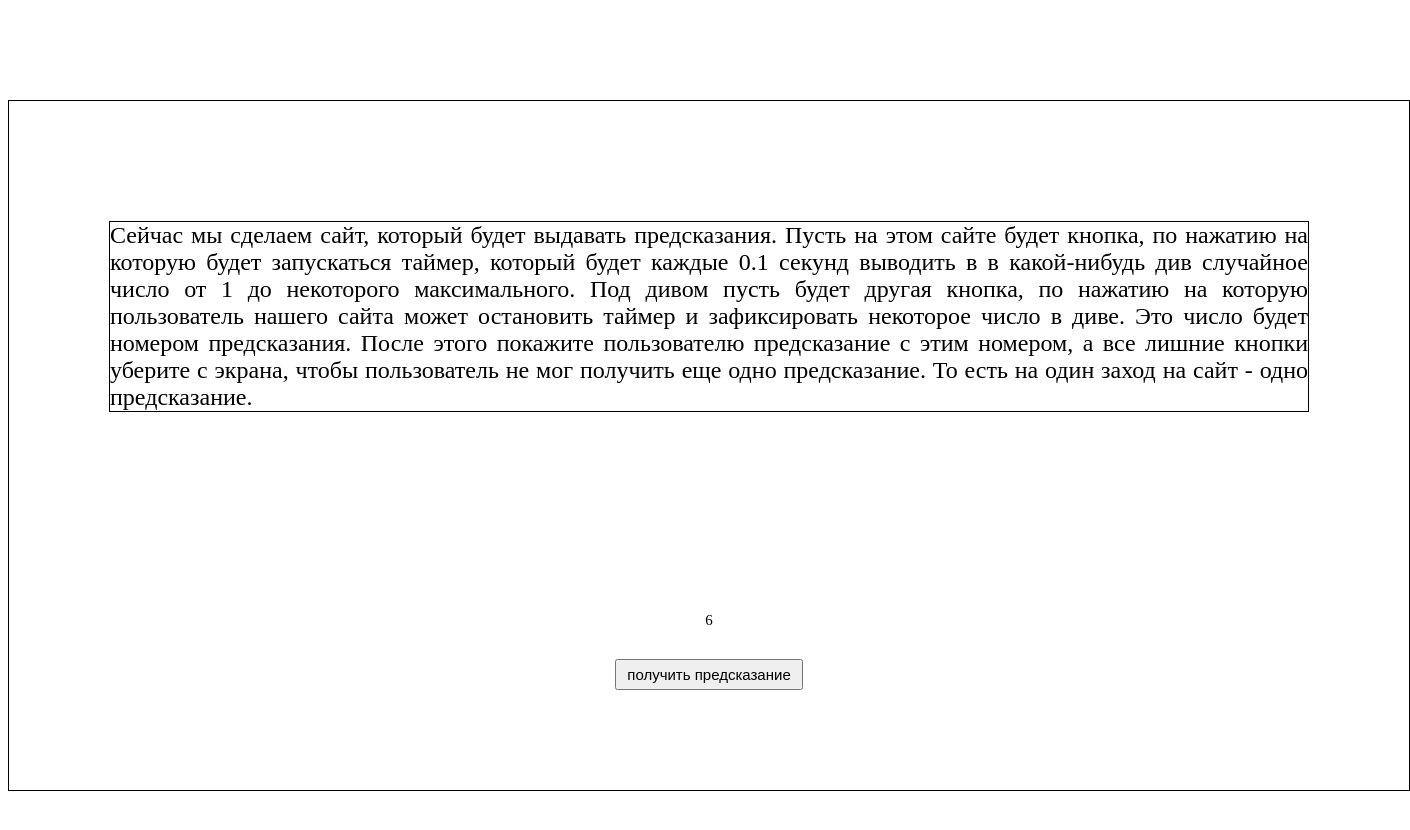
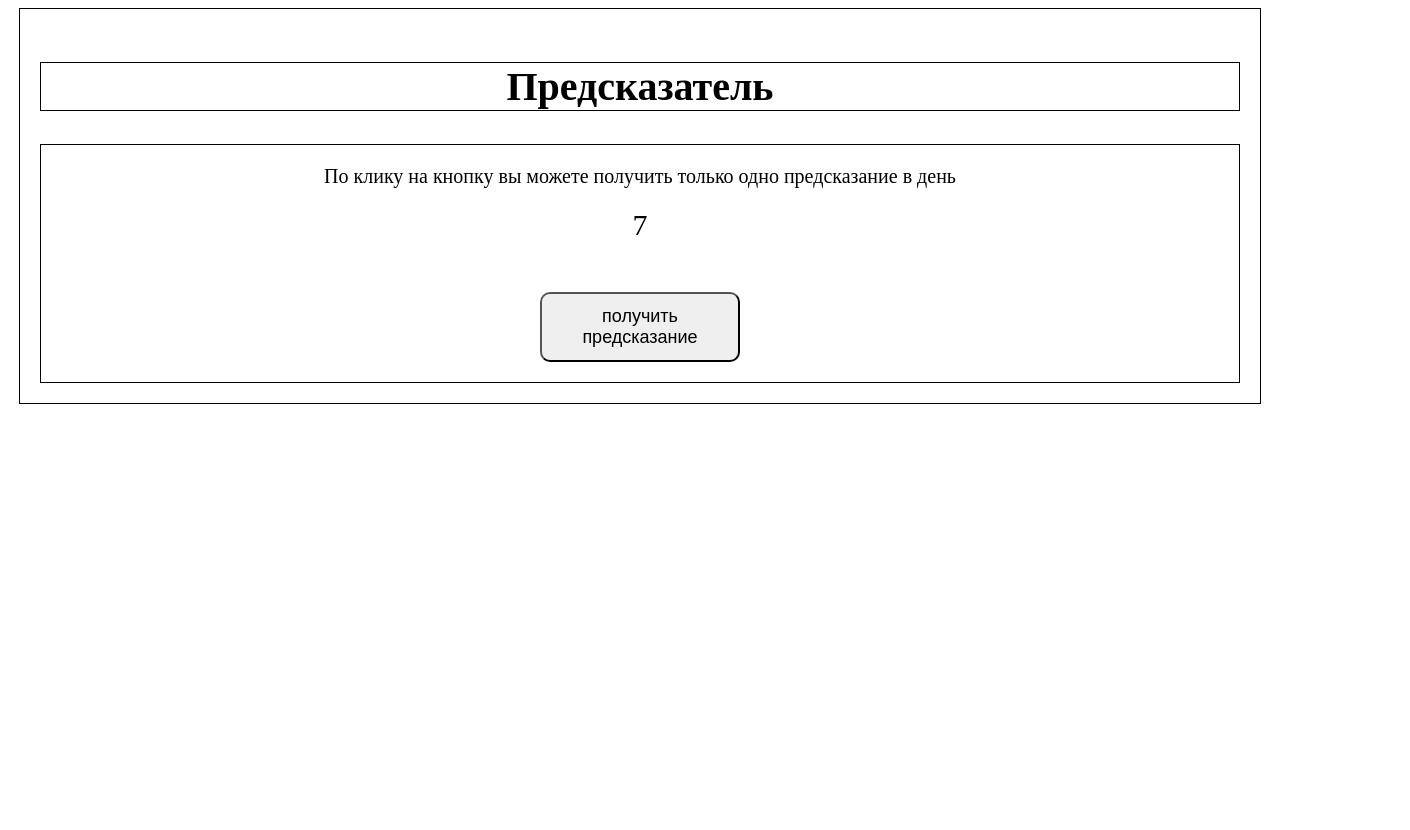
Before and after one commit to Elkhan911/Predictions-JavaScript, a plain HTML site: page index.html in a window 1280 px wide. Both pictures are taken after a click on the button "узнать свою судьбу". Shown: the whole page, 1410 px wide, since content can reach past the window. After the commit the page ends 800 px from the top, so only its background shows below. Drawn offline with Linux system fonts and the light colour scheme.

Commit message:
rewrited html and css code

```diff
--- a/index.css
+++ b/index.css
@@ -1,36 +1,46 @@
-.task {
-  margin: 100px auto;
-  padding: 100px;
+.content {
   border: 1px solid black;
   width: 1200px;
-}
-
-.task__heading {
-  text-align: justify;
-  font-size: 24px;
-  font-weight: normal;
-  margin-bottom: 200px;
-  border: 1px solid black;
-}
-
-#_parent {
+  margin: 0 auto;
+  padding: 20px;
   text-align: center;
 }
 
-#_timer {
-  font-size: 15px;
+.content__header {
+  border: 1px solid black;
+  font-size: 40px;
 }
 
-#_textOfPredict {
+.predictions {
+  border: 1px solid black;
+  text-align: center;
+}
+
+.predictions__hint {
+  font-size: 20px;
+}
+
+.predictions__timer {
   font-size: 30px;
 }
 
-.buttonOn {
-  padding: 5px 10px;
-  font-size: 15px;
-  cursor: pointer;
+.predictions__text {
+  font-size: 30px;
 }
 
-.buttonOff {
+.predictions__button {
+  width: 200px;
+  height: 70px;
+  font-size: 18px;
+  border-radius: 10px;
+  cursor: pointer;
+  margin: 20px 0;
+}
+
+.predictions__button_off {
   display: none;
 }
+
+.predictions__button:hover {
+  background-color: floralwhite;
+}
--- a/index.html
+++ b/index.html
@@ -7,25 +7,24 @@
     <link rel="stylesheet" href="index.css" />
     <title>Предсказания</title>
   </head>
-  <body>
-    <section class="task">
-      <h2 class="task__heading">
-        Сейчас мы сделаем сайт, который будет выдавать предсказания. Пусть на
-        этом сайте будет кнопка, по нажатию на которую будет запускаться таймер,
-        который будет каждые 0.1 секунд выводить в в какой-нибудь див случайное
-        число от 1 до некоторого максимального. Под дивом пусть будет другая
-        кнопка, по нажатию на которую пользователь нашего сайта может остановить
-        таймер и зафиксировать некоторое число в диве. Это число будет номером
-        предсказания. После этого покажите пользователю предсказание с этим
-        номером, а все лишние кнопки уберите с экрана, чтобы пользователь не мог
-        получить еще одно предсказание. То есть на один заход на сайт - одно
-        предсказание.
-      </h2>
-      <div id="_parent">
-        <div id="_timer">?</div>
-        <p id="_textOfPredict"></p>
-        <button id="_startBtn" class="buttonOn">узнать свою судьбу</button>
-        <button id="_stopBtn" class="buttonOff">получить предсказание</button>
+  <body class="page">
+    <section class="content">
+      <h1 class="content__header">Предсказатель</h1>
+      <div class="predictions">
+        <p class="predictions__hint">
+          По клику на кнопку вы можете получить только одно предсказание в день
+        </p>
+        <div class="predictions__timer" id="_timer">?</div>
+        <p class="predictions__text" id="_textOfPredict"></p>
+        <button id="_startBtn" class="predictions__button">
+          узнать свою судьбу
+        </button>
+        <button
+          id="_stopBtn"
+          class="predictions__button predictions__button_off"
+        >
+          получить предсказание
+        </button>
       </div>
     </section>
 
--- a/script.js
+++ b/script.js
@@ -1,38 +1,52 @@
+const timer = document.querySelector("#_timer");
+const text = document.querySelector("#_textOfPredict");
 const startBtn = document.querySelector("#_startBtn");
 const stopBtn = document.querySelector("#_stopBtn");
-const text = document.querySelector("#_textOfPredict");
-const timer = document.querySelector("#_timer");
 
+// объект с предсказаниями
 const predictionsObj = {
-  1: "предсказание 1",
-  2: "предсказание 2",
-  3: "предсказание 3",
-  4: "предсказание 4",
-  5: "предсказание 5",
-  6: "предсказание 6",
-  7: "предсказание 7",
-  8: "предсказание 8",
-  9: "предсказание 9",
-  10: "предсказание 10",
+  1: "Пришло время закончить старое и начать новое",
+  2: "Работа с новыми партнерами будет очень выгодным",
+  3: "Размышляйте и не спешите с действиями",
+  4: "Разрешите состраданию направлять ваши решения",
+  5: "Результат Ваших действий может оказаться неожиданным",
+  6: "Сегодня у вас будет красивый день",
+  7: "Слушайте каждого. Идеи приходят отовсюду",
+  8: "Терпение! Вы почти у цели",
+  9: "Уделите особое внимание старой дружбе",
+  10: "Хорошее время, чтобы закончить старые начинания",
+  11: "Хорошие новости придут к вам по почте",
+  12: "Хорошо сделанное лучше, чем хорошо сказанное",
+  13: "Человек никогда не  стар, чтобы учиться. Новые знания принесут Вам успех",
+  14: "Это время, чтобы двигаться. Ваше настроение улучшится",
+  15: "Вам предстоит рассмотреть неожиданное предложение",
+  16: "Делайте то, чего просит душа и тело",
+  17: "Кто-то нуждается в вашей поддержке",
+  18: "Будьте терпеливы, и если решение Ваше правильно, Вселенная поддержит его",
+  19: "Не поддавайтесь эмоциям",
+  20: "Сосредоточьтесь на настоящем",
+  21: "Будьте настойчивы в битве с собственным эгоизмом",
 };
 
 let timerId;
 let counterTimer = 1;
 
+// функция на запуск таймера
 startBtn.addEventListener("click", function () {
-  startBtn.classList.add("buttonOff");
+  startBtn.classList.add("predictions__button_off");
 
-  stopBtn.classList.remove("buttonOff");
-  stopBtn.classList.add("buttonOn");
+  stopBtn.classList.remove("predictions__button_off");
+  stopBtn.classList.add("predictions__button");
 
   timerId = setInterval(function () {
     timer.textContent = counterTimer++;
-    if (counterTimer > 11) {
+    if (counterTimer > Object.keys(predictionsObj).length) {
       counterTimer = 1;
     }
   }, 100);
 });
 
+// функция на остановку таймера
 stopBtn.addEventListener("click", function () {
   text.textContent = predictionsObj[Number(counterTimer) - 1];
   clearInterval(timerId);
```
